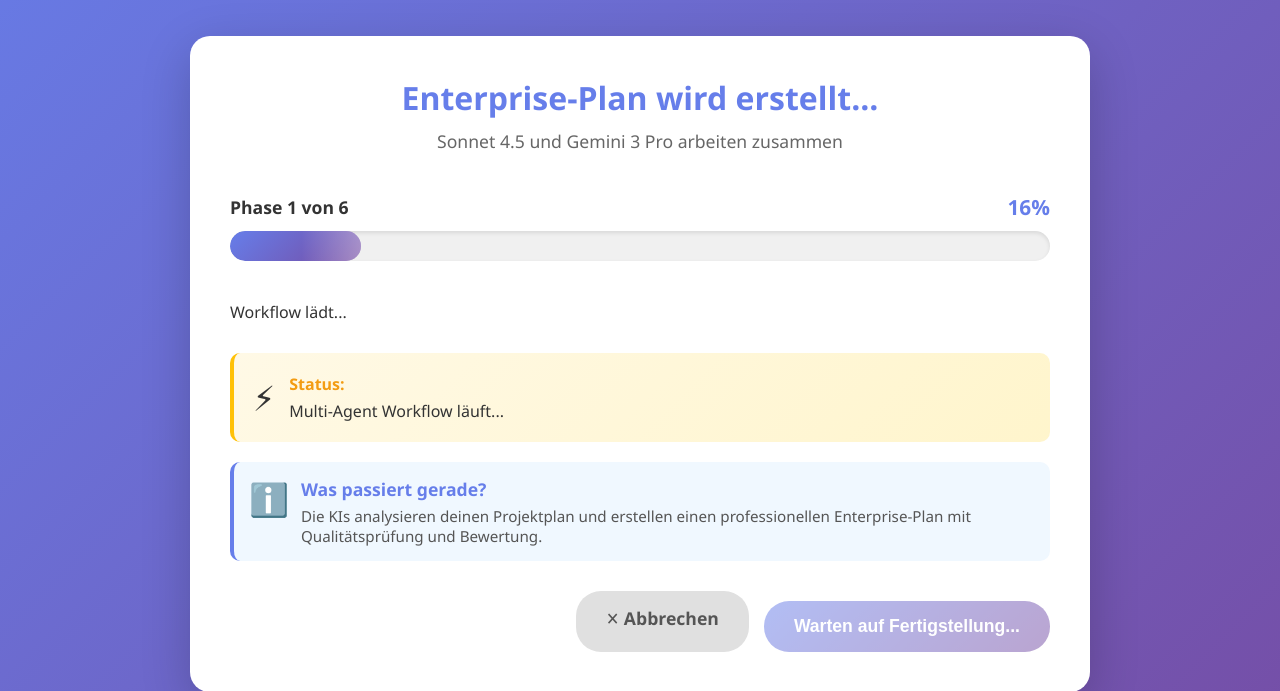
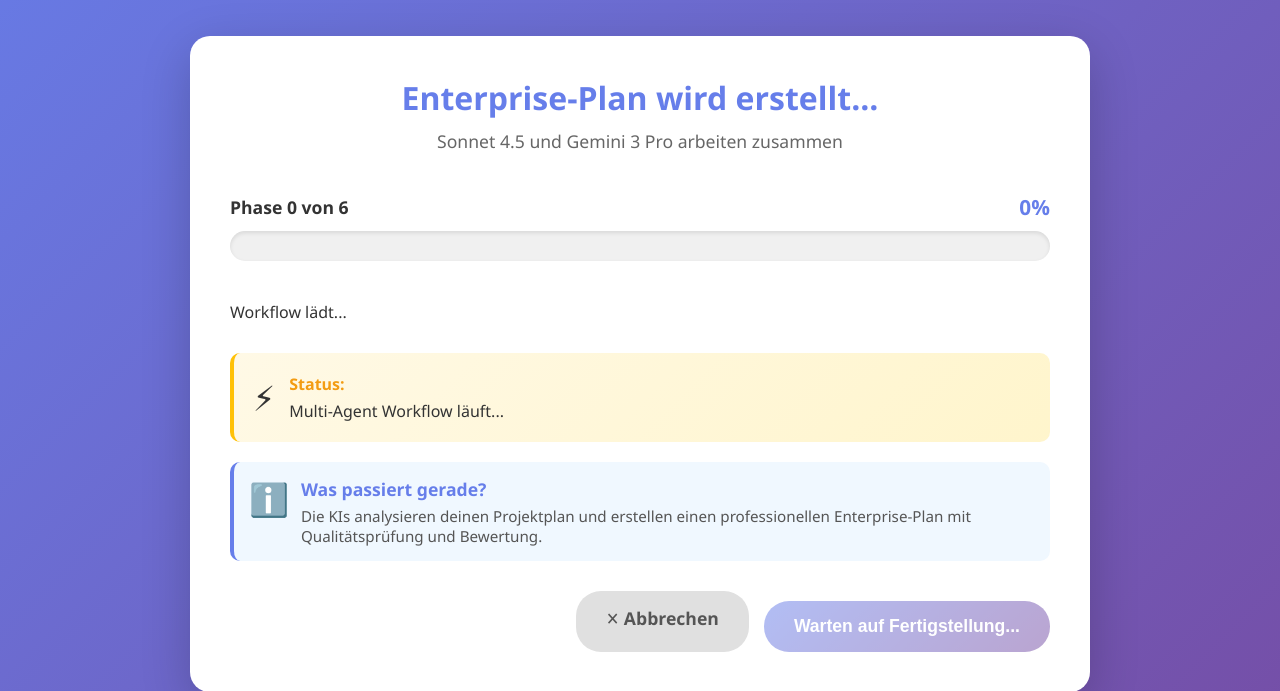
Before and after one commit to MYSTERYFILES-101/nexus-overlord, a Flask app: page /projekt/tracker in a window 1280 px wide. Shown: the part 226-917 px from the top of the page. Run offline with Flask 3, Linux system fonts and the light colour scheme; the visitor is signed in with stand-in values (Sample User, id 1); data that the repository does not hold is empty; some libraries are stand-ins or nearby versions.

Commit message:
🎨 [FIX] Progress-Bar Live-Update im Tracker
PROBLEM:
- Progress Bar zeigte immer "Phase 1 von 6" und "16%"
- Wurde nicht von HTMX aktualisiert
- Nur Steps wurden aktualisiert, nicht der Bar

URSACHE:
- Progress Bar war AUSSERHALB des HTMX-Update-Bereichs
- Route `/projekt/tracker/status` gab nur Steps zurück

LÖSUNG:
✅ Template: HTMX-Container erweitert (umfasst jetzt Progress + Steps)
✅ Route: Gibt jetzt Progress Bar UND Steps zurück
✅ Berechnet current_step und progress_percent dynamisch

ÄNDERUNGEN:
- app/templates/projekt_tracker.html: HTMX-Bereich erweitert
- app/main.py: Route rendert jetzt kompletten Update-Block

RESULT:
- Progress Bar aktualisiert sich live alle 2 Sekunden
- Zeigt korrekte Phase X von 6
- Zeigt korrekten Prozentsatz

🤖 Generated with Claude Code
Co-Authored-By: Claude <noreply@anthropic.com>

```diff
--- a/app/main.py
+++ b/app/main.py
@@ -3,8 +3,12 @@ NEXUS OVERLORD v2.0 - Main Entry Point
 Flask Web Application
 """
 
+# Fix Python path for background threads
+import sys
+import os
+sys.path.insert(0, os.path.dirname(os.path.dirname(os.path.abspath(__file__))))
+
 from flask import Flask, render_template, request, redirect, url_for, flash, session, jsonify
-import os
 from dotenv import load_dotenv
 import threading
 import time
@@ -134,17 +138,55 @@ def projekt_tracker():
 
 @app.route('/projekt/tracker/status')
 def projekt_tracker_status():
-    """HTMX endpoint for live status updates"""
+    """HTMX endpoint for live status updates (Progress Bar + Steps)"""
     workflow_id = session.get('workflow_id')
 
     if not workflow_id or workflow_id not in workflow_storage:
-        return '<div class="steps-container">Workflow lädt...</div>'
+        return '''
+        <div class="progress-section">
+            <div class="progress-label">
+                <span class="progress-text">Phase 0 von 6</span>
+                <span class="progress-percentage">0%</span>
+            </div>
+            <div class="progress-bar">
+                <div class="progress-fill" style="width: 0%">
+                    <div class="progress-glow"></div>
+                </div>
+            </div>
+        </div>
+        <div class="steps-container">
+            <p>Workflow lädt...</p>
+        </div>
+        '''
 
     workflow = workflow_storage[workflow_id]
     status = workflow.get_status()
 
-    # Render steps HTML
-    html = '<div class="steps-container" hx-get="/projekt/tracker/status" hx-trigger="every 2s" hx-swap="outerHTML">'
+    # Calculate progress
+    current_step = status.get('current_step', 0)
+    progress_percent = int((current_step / 6) * 100)
+
+    # Check if complete
+    if status.get('status') == 'complete':
+        return '<script>window.location.href="/projekt/ergebnis";</script>'
+
+    # Build Progress Bar HTML
+    html = f'''
+    <div class="progress-section">
+        <div class="progress-label">
+            <span class="progress-text">Phase {current_step} von 6</span>
+            <span class="progress-percentage">{progress_percent}%</span>
+        </div>
+        <div class="progress-bar">
+            <div class="progress-fill" style="width: {progress_percent}%">
+                <div class="progress-glow"></div>
+            </div>
+        </div>
+    </div>
+    '''
+
+    # Build Steps HTML
+    html += '<div class="steps-container">'
 
     for step in status['steps']:
         status_class = f'step-{step["status"]}'
--- a/app/templates/projekt_tracker.html
+++ b/app/templates/projekt_tracker.html
@@ -26,6 +26,12 @@
                         <p>Sonnet 4.5 und Gemini 3 Pro arbeiten zusammen</p>
                     </div>
 
+                    <!-- HTMX Update Container (Progress + Steps) -->
+                    <div id="tracker-live-content"
+                         hx-get="/projekt/tracker/status"
+                         hx-trigger="every 2s"
+                         hx-swap="innerHTML">
+
                         <!-- Fortschrittsbalken -->
                         <div class="progress-section">
                             <div class="progress-label">
@@ -40,10 +46,7 @@
                         </div>
 
                         <!-- Schritte-Liste -->
-                    <div class="steps-container"
-                         hx-get="/projekt/tracker/status"
-                         hx-trigger="every 2s"
-                         hx-swap="outerHTML">
+                        <div class="steps-container">
 
                         {% for step in tracker.steps %}
                         <div class="step-item step-{{ step.status }}">
@@ -75,6 +78,7 @@
                         </div>
                         {% endfor %}
 
+                        </div>
                     </div>
 
                     <!-- Live-Status-Box -->
```
Lines whose indentation alone changed are shown as unchanged.
